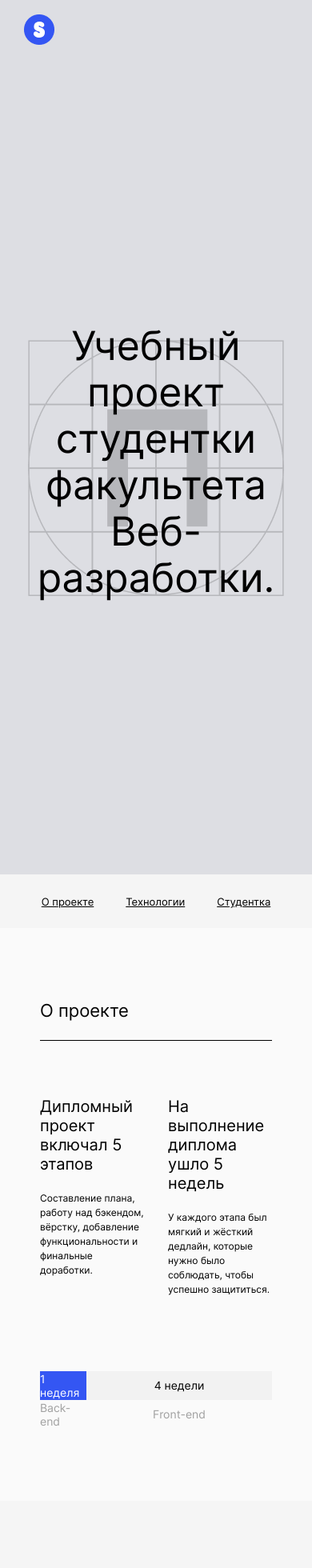
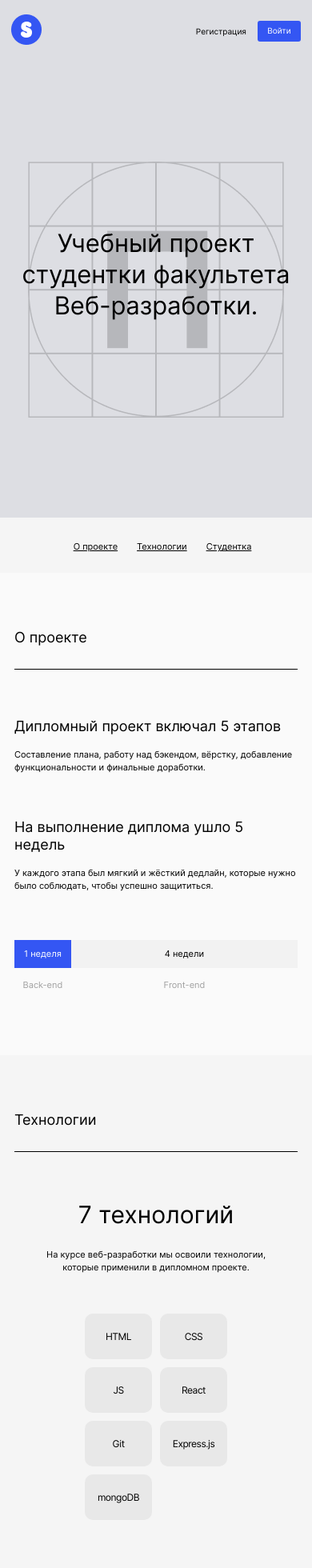
Before and after one commit to lizasilent/movies-explorer-frontend, a React (Create React App) app: page / in a window 390 px wide. Shown: the top 1960 px of the page at 80% size. Built offline with nearby package versions, Linux system fonts and the light colour scheme.

Commit message:
320 done

```diff
--- a/src/App.css
+++ b/src/App.css
@@ -37,6 +37,12 @@ font-family: Inter, Arial, sans-serif;
   }
 }
 
+@media screen and (max-width: 523px) {
+  .header {
+    padding: 18px 14px;
+  }
+}
+
 .header_white{
   background-color: #FAFAFA;
 }
@@ -64,15 +70,36 @@ font-family: Inter, Arial, sans-serif;
   cursor: pointer;
 }
 
+@media screen and (max-width: 523px) {
+  .header__signup {
+    margin-right: 14px;
+  }
+
+  .header__container{
+    font-size: 10px;
+    line-height: 16px;
+  }
+}
+
+
 .header__button{
   background-color:#3456F3;
   border-style: none;
   border-radius: 3px;
   color: white;
+  width: 76px;
   height: 32px;
-  width: 76px;
   cursor: pointer;
+  padding: 0;
 }
+
+@media screen and (max-width: 523px) {
+  .header__button {
+    width: 54px;
+    height: 26px;
+  }
+}
+
 
 .header__button:hover{
   opacity: 0.8;
@@ -106,9 +133,9 @@ font-family: Inter, Arial, sans-serif;
       top: 5px;
   }
 
-  .header__container {
+  /* .header__container {
     display: none;
-}
+} */
 }
 
 
@@ -131,6 +158,16 @@ font-family: Inter, Arial, sans-serif;
   }
 }
 
+@media screen and (max-width: 523px) {
+  .header__signup {
+    margin-right: 14px;
+  }
+
+  .promo {
+    padding: 207px 10px 246px;
+  }
+}
+
 .promo__title{
   max-width: 730px;
   font-style: normal;
@@ -141,17 +178,32 @@ font-family: Inter, Arial, sans-serif;
   margin: 0;
 }
 
+@media screen and (max-width: 523px) {
+  .promo__title{
+    font-size: 31px;
+    line-height: 39px;
+  }
+}
+
 
 .navigation {
   background-color: #F5F5F5;
   padding: 25px 0;
 }
 
+
 @media screen and (max-width: 999px) {
   .navigation{
     padding: 24px 0;
   }
 }
+
+@media screen and (max-width: 523px) {
+  .navigation {
+    padding: 25px 0;
+  }
+}
+
 
 .navigation__menu{
   display: flex;
@@ -168,14 +220,23 @@ font-family: Inter, Arial, sans-serif;
   font-weight: 500;
   font-size: 13px;
   line-height: 16px;
+}
 
+@media screen and (max-width: 523px) {
+  .navigation__link {
+    margin: 0 24px 0 0;
+    font-size: 11px;
+    line-height: 16px;
+  }
 }
+
 
 .about{
   display: flex;
   justify-content: center;
   flex-direction: column;
   padding: 110px 70px;
+  background-color: #FAFAFA;
 }
 
 @media screen and (max-width: 999px) {
@@ -194,8 +255,22 @@ font-family: Inter, Arial, sans-serif;
   margin: 0;
 }
 
+
 .about__line {
   border-bottom: 1px solid black;
+}
+
+
+@media screen and (max-width: 523px) {
+  .about{
+    padding: 70px 18px;
+  }
+
+  .about__title {
+    font-size: 18px;
+    line-height: 22px;
+    padding-bottom: 28px;
+  }
 }
 
 .columns{
@@ -212,6 +287,13 @@ font-family: Inter, Arial, sans-serif;
   }
 }
 
+@media screen and (max-width: 523px) {
+  .columns{
+    padding-top: 60px;
+    grid-template-columns: repeat(1, 1fr);
+  }
+}
+
 .column__title{
   font-style: normal;
   font-weight: normal;
@@ -224,6 +306,14 @@ font-family: Inter, Arial, sans-serif;
 @media screen and (max-width: 999px) {
   .column__title{
     padding-bottom: 22px;
+  }
+}
+
+@media screen and (max-width: 523px) {
+  .column__title{
+    font-size: 18px;
+    line-height: 22px;
+    padding-bottom: 16px;
   }
 }
 
@@ -244,11 +334,27 @@ font-family: Inter, Arial, sans-serif;
   }
 }
 
+@media screen and (max-width: 523px) {
+  .column__text{
+    font-size: 11px;
+    line-height: 16px;
+    padding-bottom: 56px;
+  }
+}
+
+
 .about__scale{
   display: grid;
   grid-template-columns: 20% 80%;
   grid-template-rows: 36px;
 
+}
+
+@media screen and (max-width: 523px) {
+  .about__scale {
+   margin-top: 4px;
+   grid-template-rows: 35px;
+  }
 }
 
 .scale__visual {
@@ -260,6 +366,14 @@ font-family: Inter, Arial, sans-serif;
   font-size: 14px;
   line-height: 17px;
 }
+
+@media screen and (max-width: 523px) {
+  .scale__visual {
+    font-size: 11px;
+    line-height: 13px;
+  }
+}
+
 
 .scale__visual_blue {
   background-color: #3456F3;
@@ -284,12 +398,6 @@ font-family: Inter, Arial, sans-serif;
   background-color: #F5F5F5;
 }
 
-@media screen and (max-width: 999px) {
-  .techs {
-    padding: 90px 50px;
-  }
-}
-
 
 .techs__title{
   font-style: normal;
@@ -302,10 +410,15 @@ font-family: Inter, Arial, sans-serif;
 }
 
 @media screen and (max-width: 999px) {
+  .techs {
+    padding: 90px 50px;
+  }
+
   .techs__title {
     padding-top: 80px;
   }
 }
+
 
 .techs__text{
   font-style: normal;
@@ -323,6 +436,25 @@ font-family: Inter, Arial, sans-serif;
   .techs__text {
     padding: 22px 0 83px;
     max-width: 460px;
+  }
+}
+
+@media screen and (max-width: 523px) {
+  .techs {
+    padding: 70px 18px;
+  }
+
+  .techs__title {
+    font-size: 30px;
+    line-height: 36px;
+    padding: 60px 0 24px;
+  }
+
+  .techs__text {
+    font-size: 11px;
+    line-height: 16px;
+    padding: 0 0 50px 0;
+    max-width: 292px;
   }
 }
 
@@ -354,6 +486,24 @@ font-family: Inter, Arial, sans-serif;
   }
 }
 
+@media screen and (max-width: 523px) {
+.navigation__menu_square{
+  display: grid;
+  grid-template-columns: repeat(2, 84px);
+  grid-template-rows: repeat(4, 57px);
+  gap: 10px;
+  padding: 0;
+}
+
+  .navigation__link_square {
+    font-size: 12px;
+    line-height: 15px;
+    width: 84px;
+    height: 57px;
+
+  }
+}
+
 .aboutMe{
   display: flex;
   justify-content: center;
@@ -362,19 +512,13 @@ font-family: Inter, Arial, sans-serif;
   background-color: #FAFAFA;
 }
 
-@media screen and (max-width: 999px) {
-  .aboutMe {
-    padding: 90px 50px;
-  }
-}
-
-
 .aboutMe__info{
   display: flex;
   justify-content: space-between;
   flex-direction: row;
   padding-top: 66px;
 }
+
 
 .aboutMe__text{
 max-width: 600px;
@@ -390,7 +534,52 @@ max-width: 600px;
   padding-bottom: 18px;
 }
 
+.aboutMe__profession {
+  font-style: normal;
+  font-weight: 500;
+  font-size: 18px;
+  line-height: 20px;
+  margin: 0;
+  padding-bottom: 26px;
+}
+
+.aboutMe__description{
+font-style: normal;
+font-weight: normal;
+font-size: 14px;
+line-height: 22px;
+margin: 0;
+padding-bottom: 99px;
+}
+
+.aboutMe__social{
+font-style: normal;
+font-weight: 500;
+font-size: 14px;
+line-height: 17px;
+margin: 0;
+
+}
+
+.aboutMe__avatar {
+max-width: 270px;
+max-height: 327px;
+border-radius: 10px;
+}
+
+.aboutMe__link {
+text-decoration: none;
+color: black;
+margin-right: 20px;
+}
+
+
+
 @media screen and (max-width: 999px) {
+
+  .aboutMe {
+    padding: 90px 50px;
+  }
 
   .aboutMe__text{
     max-width: 364px;
@@ -421,44 +610,50 @@ max-width: 600px;
 }
 
 
+@media screen and (max-width: 523px) {
+  .aboutMe {
+    padding: 70px 14px;
+  }
+
+  .aboutMe__info{
+    flex-direction: column;
+    padding-top: 60px;
+    }
+
+    .aboutMe__avatar{
+    order: 1;
+    min-width: 100%;
+    min-height: 352px;
+    }
+
+    .aboutMe__text{
+    order: 2;
+    padding-top: 40px;
+    }
+      .aboutMe__name{
+        font-size: 30px;
+        line-height: 36px;
+        padding-bottom: 20px;
+      }
+
 .aboutMe__profession {
-    font-style: normal;
-    font-weight: 500;
-    font-size: 18px;
-    line-height: 20px;
-    margin: 0;
-    padding-bottom: 26px;
+  font-weight: 500;
+  font-size: 11px;
+  line-height: 16px;
+  padding-bottom: 20px;
 }
 
-.aboutMe__description{
-  font-style: normal;
-  font-weight: normal;
-  font-size: 14px;
-  line-height: 22px;
-  margin: 0;
-  padding-bottom: 99px;
-}
-
-.aboutMe__social{
-font-style: normal;
-font-weight: 500;
-font-size: 14px;
-line-height: 17px;
-margin: 0;
-
-}
-
-.aboutMe__avatar {
-  max-width: 270px;
-  max-height: 327px;
-  border-radius: 10px;
+.aboutMe__description {
+  font-size: 11px;
+  line-height: 16px;
+  padding-bottom: 40px;
 }
 
 .aboutMe__link {
-  text-decoration: none;
-  color: black;
   margin-right: 20px;
-}
+  }
+  }
+
 
 .portfolio {
   display: flex;
@@ -475,6 +670,13 @@ margin: 0;
 
 }
 
+@media screen and (max-width: 523px) {
+  .portfolio {
+    padding: 0 14px 70px;
+  }
+
+}
+
 .portfolio__title {
   font-style: normal;
   font-weight: normal;
@@ -483,6 +685,15 @@ margin: 0;
   color: #A0A0A0;
   margin: 0;
   padding-bottom: 50px;
+}
+
+@media screen and (max-width: 523px) {
+  .portfolio__title {
+    font-size: 14px;
+    line-height: 20px;
+    padding-bottom: 40px;
+  }
+
 }
 
 
@@ -503,6 +714,10 @@ margin: 0;
     line-height: 50px;
   }
 }
+
+
+
+
 
 .portfolio__link {
   text-decoration: none;
@@ -525,6 +740,19 @@ margin: 0;
   padding: 0 0 19px;
 }
 
+@media screen and (max-width: 523px) {
+  .portfolio__menu {
+    font-size: 18px;
+    line-height: 28px;
+  }
+
+  .portfolio__link {
+    font-size: 18px;
+    line-height: 28px;
+  }
+
+  }
+
 
 
 .footer {
@@ -540,6 +768,7 @@ margin: 0;
     padding: 79px 30px 20px;
   }
 }
+
 
 .footer__title{
   font-style: normal;
@@ -584,6 +813,50 @@ margin: 0;
   line-height: 16px;
   margin: 0 20px 0 0;
   color: black;
+}
+
+@media screen and (max-width: 523px) {
+  .footer {
+    padding: 79px 10px 10px;
+  }
+
+  .footer__title{
+    font-size: 12px;
+    line-height: 15px;
+    padding-bottom: 21px;
+    justify-content: center;;
+  }
+
+  .footer__infobox{
+    text-align: center;
+    flex-direction: column;
+    font-size: 12px;
+    line-height: 15px;
+    padding-top: 10px;
+  }
+
+  .footer__links{
+    order: 1;
+    flex-direction: column;
+    text-align: center;
+  }
+
+  .footer__link{
+    display: block;
+    margin-bottom: 12px;
+    font-size: 12px;
+    line-height: 15px;
+  }
+
+  .footer__copyright{
+    order: 2;
+    color: #A0A0A0;
+    font-size: 12px;
+    line-height: 15px;
+    padding-top: 18px;
+    align-self: center;
+  }
+
 }
 
 .search {
@@ -951,7 +1224,6 @@ margin:0;
   border-bottom: 1px solid #E8E8E8;
   color: black;
   background-color: transparent;
-
 }
 
 .login__label{
@@ -1045,8 +1317,7 @@ margin:0;
 }
 
 
-.not-found-page
-{
+.not-found-page {
   padding: 246px 0 60px;
   display: flex;
   align-items: center;
@@ -1056,16 +1327,14 @@ margin:0;
 
 @media screen and (max-width: 999px) {
 
-  .not-found-page
-  {
+  .not-found-page {
     padding: 408px 0 222px;
   }
 
 }
 
 
-.not-found-page__header
-{
+.not-found-page__header {
   font-style: normal;
   font-weight: normal;
   font-size: 140px;
@@ -1073,8 +1342,7 @@ margin:0;
   margin: 0 0 5px 0;
 }
 
-.not-found-page__text
-{
+.not-found-page__text {
   font-style: normal;
   font-weight: normal;
   font-size: 16px;
--- a/src/App.js
+++ b/src/App.js
@@ -59,7 +59,7 @@ function App() {
             <div className="about__line"/>
             <h3 className="techs__title">7 технологий</h3>
             <p className="techs__text">На курсе веб-разработки мы освоили технологии, которые применили в дипломном проекте.</p>
-            <ul className="navigation__menu">
+            <ul className="navigation__menu navigation__menu_square">
             <li className="navigation__link_square">HTML</li>
             <li className="navigation__link_square">CSS</li>
             <li className="navigation__link_square">JS</li>
@@ -121,9 +121,9 @@ function App() {
               <img alt='лого' src={mainLogo}/>
               </div>
               <div>
-              <div className="header__burger-menu">
+              {/* <div className="header__burger-menu">
                 <span></span>
-            </div>
+            </div> */}
               <div className="header__container">
                 <a className="header__signup">Фильмы</a>
                 <a className="header__signup">Сохраненные фильмы</a>
```
